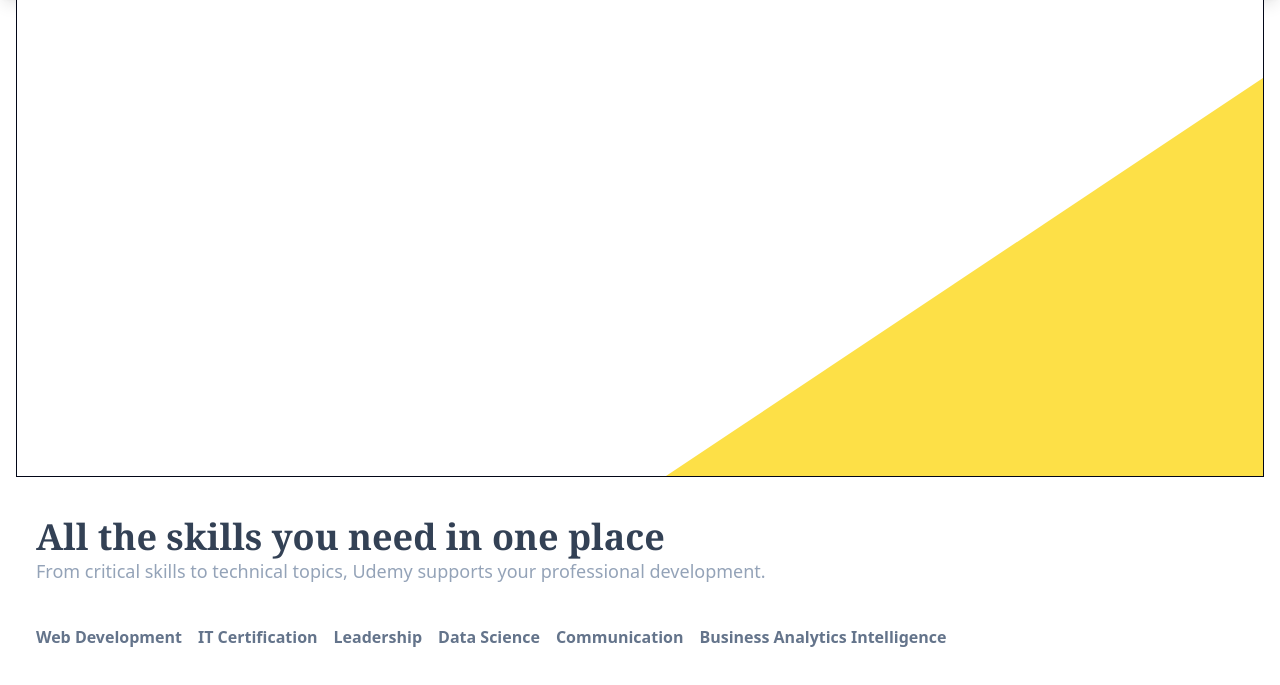
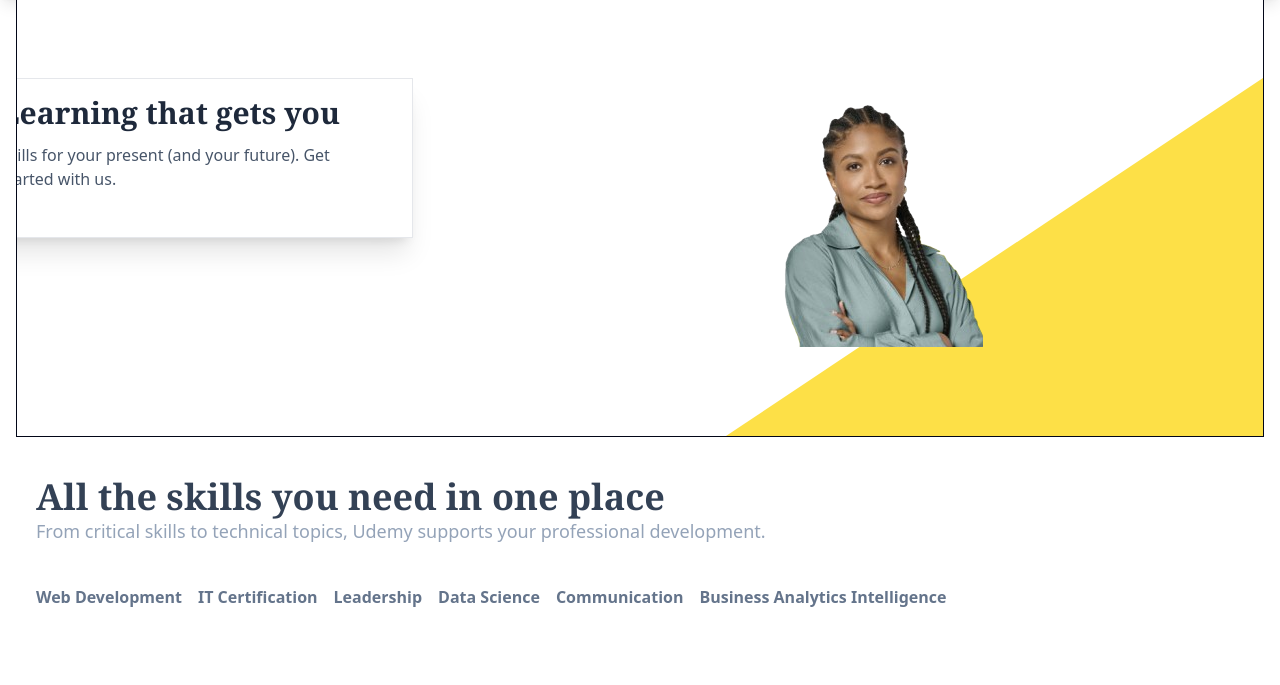
Before and after one commit to ifacebob/udemy_project, a website: page src/index.html in a window 1280 px wide. Shown: the part 83-768 px from the top of the page. Drawn offline with nearby package versions, Linux system fonts and the light colour scheme.

Commit message:
Worked on the main side

```diff
--- a/src/index.html
+++ b/src/index.html
@@ -65,8 +65,16 @@
      <main>
       <!-- hero section -->
        <section>
-        <div class="relative w-[98wv] h-[60vh] mx-4 border-slate-950 border-[0.5px] bg-white flex justify-end overflow-hidden">
-          <div class="absolute w-0 h-[60vh] border-b-[400px] border-b-yellow-300 border-l-[600px] border-l-transparent border-r-transparent ml-[] flex justify-end object-cover"></div>
+        <div class="relative w-[98wv] h-[55vh] mx-4 border-slate-950 border-[0.5px] bg-white flex justify-end overflow-hidden">
+          <div class="absolute w-[450px] h-[160px] shadow-xl border bg-white items-start mr-[850px] mt-[80px] p-4">
+            <div class="pl-5 pr-7 space-y-3">            <h1 class="text-3xl font-serif text-slate-800 font-semibold">Learning that gets you</h1>
+            <p class="text-slate-600">Skills for your present (and your future). Get started with us.</p>
+          </div>
+          </div>
+
+          <div class="absolute w-0 h-[60vh] border-b-[400px] border-b-yellow-300 border-l-[600px] border-l-transparent border-r-transparent ml-[] flex justify-end object-cover">
+          </div>
+          <img class="absolute flex z-10 mr-[280px] mt-[105px]" src="/img/image.png" alt="">
 
         </div>
 
```
Also changed, not shown: img/b0a649b4-0329-4c31-a9c6-4400e26bba0f-removebg-preview.png (added), img/image.png (added), src/output.css.
